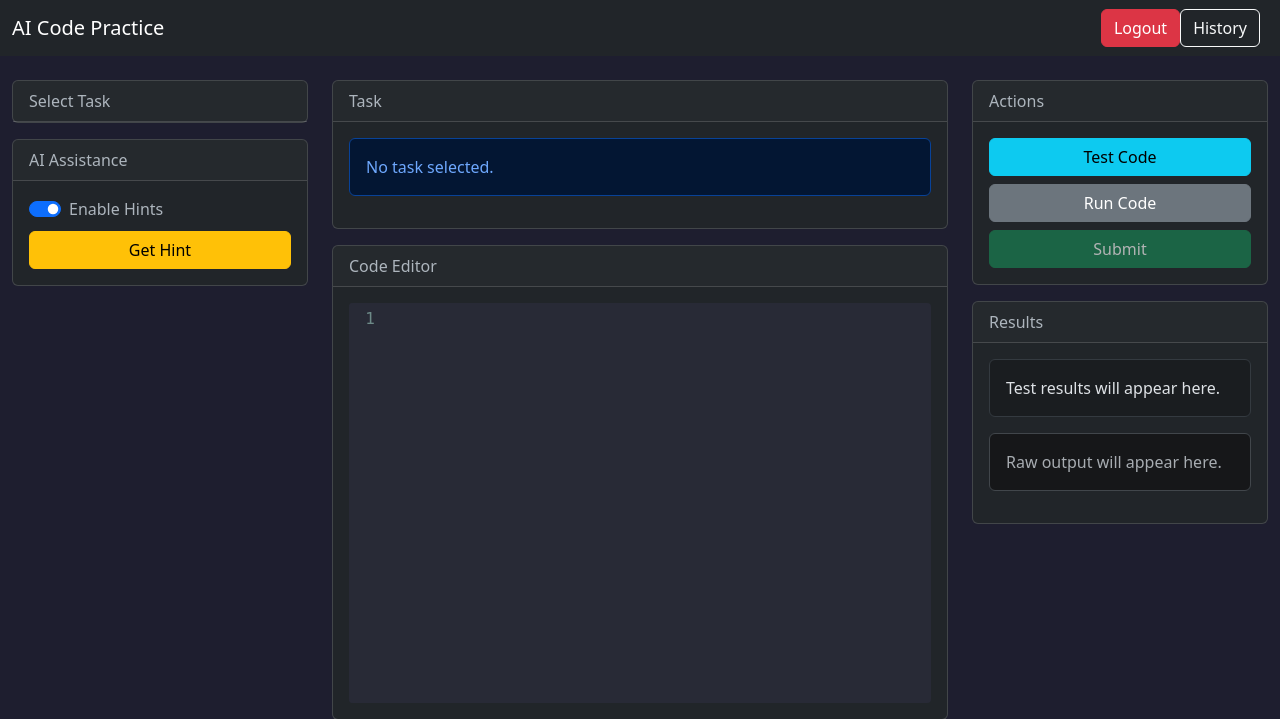
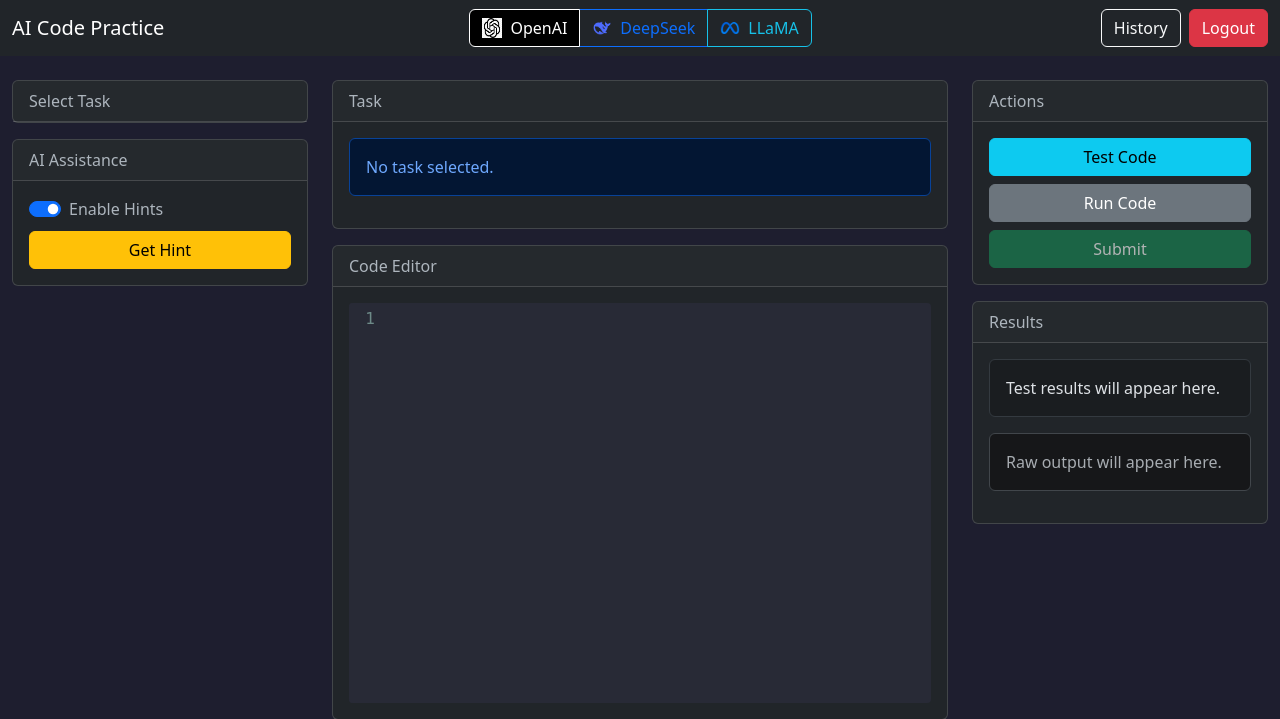
Before and after one commit to ramcus45/coding_practice_app, a Flask app: template templates/app.html in a window 1280 px wide. Shown: the top 719 px of the page. Run offline with Flask 3, Linux system fonts and the light colour scheme; the template is opened without the code that fills it, so the values that code supplies are empty; parts of the project's set-up code (start-up, migrations or seed data) failed here and were passed over.

Commit message:
whole lot of goods

```diff
--- a/app.py
+++ b/app.py
@@ -1,14 +1,14 @@
 from functools import wraps
 from flask import Flask, make_response, render_template, request, jsonify, redirect, url_for, session
-from flask_sqlalchemy import SQLAlchemy
 import openai
 from datetime import datetime, timezone
 import dotenv
 import os
-import hashlib
+from utils import hash_password
 import subprocess
 from flask import flash
-from sqlalchemy.orm import joinedload
+import requests
+from models import db, User, CodeSubmission, CompletedTask
 
 
 
@@ -22,14 +22,19 @@ password = os.getenv("password")
 database = os.getenv("database")
 
 app = Flask(__name__)
-app.secret_key = os.getenv("SECRET_KEY", "your_secret_key")
+app.secret_key = os.getenv("SECRET_KEY")
 
 # Configure SQLAlchemy
 app.config['SQLALCHEMY_DATABASE_URI'] = f"mysql+pymysql://{user}:{password}@{host}:{port}/{database}"
 print("DB URI:", app.config['SQLALCHEMY_DATABASE_URI'])
 app.config['SQLALCHEMY_TRACK_MODIFICATIONS'] = False
 
-db = SQLAlchemy(app)
+db.init_app(app)
+
+# Create the database tables if they don't exist
+with app.app_context():
+    db.create_all()
+
 # Configure MySQL connection
 
 client = openai.OpenAI(api_key=api_key)  # Create OpenAI client
@@ -67,38 +72,6 @@ PREDEFINED_TASKS = {
 }
 
 
-# Models
-class User(db.Model):
-    __tablename__ = 'users'  # <-- match your existing table name here
-    id = db.Column(db.Integer, primary_key=True)
-    username = db.Column(db.String(255), unique=True, nullable=False)
-    password_hash = db.Column(db.String(255), nullable=False)
-
-class CodeSubmission(db.Model):
-    __tablename__ = 'code_submissions'  # <-- match your existing table name here
-    id = db.Column(db.Integer, primary_key=True)
-    user_id = db.Column(db.Integer, db.ForeignKey('users.id'))
-    task = db.Column(db.Text)
-    user_code = db.Column(db.Text)
-    hint = db.Column(db.Text)
-    used_ai = db.Column(db.Boolean, default=True)  # ✅ NEW FIELD
-    timestamp = db.Column(db.DateTime, default=datetime.utcnow)  # Fixed here
-    start_time = db.Column(db.DateTime)
-    end_time = db.Column(db.DateTime)
-    duration_seconds = db.Column(db.Integer)
-
-
-class CompletedTask(db.Model):
-    __tablename__ = 'completed_tasks'  # <-- match your existing table name here
-    id = db.Column(db.Integer, primary_key=True)
-    user_id = db.Column(db.Integer, db.ForeignKey('users.id'))
-    task_key = db.Column(db.String(255))
-    timestamp = db.Column(db.DateTime, default=datetime.utcnow)  # Fixed here
-    __table_args__ = (db.UniqueConstraint('user_id', 'task_key', name='_user_task_uc'),)
-
-
-
-
 def login_required(view_func):
     @wraps(view_func)
     def wrapper(*args, **kwargs):
@@ -121,9 +94,7 @@ def nocache(view):
 
 
 
-# Hash password using SHA-3
-def hash_password(password):
-    return hashlib.sha3_256(password.encode()).hexdigest()
+
 
 @app.route('/')
 def home():
@@ -141,9 +112,10 @@ def register():
             db.session.add(user)
             db.session.commit()
             return redirect(url_for('login'))
-        except:
+        except Exception as e:
             db.session.rollback()
-            return "Username already exists! Try another."
+            flash("Username already exists! Try another.", "danger")
+            return render_template('register.html')
     return render_template('register.html')
 
 @app.route('/login', methods=['GET', 'POST'])
@@ -159,7 +131,8 @@ def login():
             session['username'] = user.username
             return redirect(url_for('dashboard'))
         else:
-            return "Invalid username or password!"
+            flash("Invalid username or password!", "danger")
+            return render_template('login.html')
     return render_template('login.html')
 
 @app.route('/dashboard')
@@ -196,7 +169,6 @@ def select_task():
 def execute_code():
     user_code = request.form['user_code']
     task_key = request.form['task_key']
-
     task = PREDEFINED_TASKS.get(task_key)
     if not task:
         return jsonify({"error": "Invalid task key."})
@@ -257,6 +229,31 @@ def run_code():
 
     return jsonify({"output": output})
 
+def get_openrouter_hint(prompt, model):
+    headers = {
+        "Authorization": f"Bearer {os.getenv('openrouter_api_key')}",
+        "HTTP-Referer": "http://localhost:5000",  # or your domain
+        "X-Title": "AI Code Practice"
+    }
+    payload = {
+        "model": model,
+        "messages": [{"role": "user", "content": prompt}],
+        "max_tokens": 100,
+    }
+
+    try:
+        response = requests.post(
+            "https://openrouter.ai/api/v1/chat/completions",
+            headers=headers,
+            json=payload
+        )
+        data = response.json()
+        return data['choices'][0]['message']['content']
+    except Exception as e:
+        print("OpenRouter hint error:", e)
+        return "[Error] Couldn't fetch hint from OpenRouter."
+
+
 
 
 @app.route('/get_hint', methods=['POST'])
@@ -265,22 +262,40 @@ def run_code():
 def get_hint():
     user_code = request.form['user_code']
     task_key = request.form['selectedTask']
+    provider = request.form.get("provider", "openai")
+    model = request.form.get("model", "gpt-4")
+
     task_info = PREDEFINED_TASKS.get(task_key)
     task_description = task_info["description"] if task_info else "Unknown task"
-    prompt = (f"You're an expert python teacher and you assigned your student with: {task_description}"+
-    f"Review the following code:\n{user_code} and provide a short hint 200 character max to help them complete the task.")
-    response = client.chat.completions.create(
-        model="gpt-4",
-        messages=[{"role": "user", "content": prompt}],
-        max_tokens=50
+
+    prompt = (
+        f"You're an expert python teacher and you assigned your student with: {task_description}\n"
+        f"Review the following code:\n{user_code}\n"
+        f"Provide a short hint (max 200 characters) to help them complete the task."
     )
-    hint = response.choices[0].message.content if response.choices else "No hint generated."
-    return jsonify({"hint": hint})
+
+    if provider in {"deepseek", "llama"}:
+        return jsonify({"hint": get_openrouter_hint(prompt, model+":free")})
+
+    elif provider == "openai":
+        response = client.chat.completions.create(
+            model=model,
+            messages=[{"role": "user", "content": prompt}],
+            max_tokens=50
+        )
+        hint = response.choices[0].message.content if response.choices else "No hint generated."
+        return jsonify({"hint": hint})
+
+    else:
+        return jsonify({"hint": "Unsupported provider."})
+
 
 @app.route('/submit_code', methods=['POST'])
 @login_required
 @nocache
 def submit_code():
+    provider = request.form['provider']
+    model = request.form['model']
     task = request.form['task']
     user_code = request.form['user_code']
     hint = request.form['hint']
@@ -306,7 +321,9 @@ def submit_code():
         start_time=start_dt,
         end_time=end_time,
         duration_seconds=duration_seconds,
-        used_ai=used_ai
+        used_ai=used_ai,
+        provider = provider,
+        model_used = model
     )
     db.session.add(submission)
     db.session.commit()
@@ -320,5 +337,6 @@ def submission_history():
     return render_template('history.html', submissions=submissions)
 
 
+
 if __name__ == '__main__':
     app.run(debug=True)
--- /dev/null
+++ b/static/js/main.js
@@ -0,0 +1,168 @@
+console.log("main.js loaded")
+
+let selectedTaskKey = "";
+  function selectTask(taskKey) {
+          selectedTaskKey = taskKey;
+          const task = allTasks[taskKey];
+
+          if (task) {
+              document.getElementById("selectedTaskDesc").innerText = task.description;
+          } else {
+              document.getElementById("selectedTaskDesc").innerText = "Invalid task selected.";
+          }
+
+          // Disable the submit button until tests are run again
+          document.getElementById("submitBtn").disabled = true;
+
+          // Lock in the AI toggle once a task is selected
+          document.getElementById("aiToggle").disabled = true;
+
+          document.getElementById("modelToggle").classList.add("model-locked");
+
+          // 🔒 Lock model selection buttons
+          document.querySelectorAll('input[name="modelOption"]').forEach(btn => {
+              btn.disabled = true;
+          });
+
+          // ✅ Send a request to the server to set the start_time in the session
+          fetch('/select_task', {
+              method: 'POST',
+              headers: { "Content-Type": "application/x-www-form-urlencoded" },
+              body: `task_key=${encodeURIComponent(taskKey)}`
+          })
+          .then(response => response.json())
+          .then(data => {
+              console.log("Task selected and start_time set:", data);
+          })
+          .catch(error => {
+              console.error("Error setting start_time:", error);
+          });
+      }
+
+
+
+
+        function getHint() {
+            console.log("➡️ getHint() triggered");
+            let userCode = editor.getValue();
+            if (!selectedTaskKey) {
+              alert("Please select a task first.");
+              return;
+            }
+
+            // ✅ GET SELECTED MODEL + PROVIDER
+            let modelInfo = document.querySelector('input[name="modelOption"]:checked').value;
+            let [provider, model] = modelInfo.split(":");
+
+            fetch('/get_hint', {
+              method: 'POST',
+              headers: { "Content-Type": "application/x-www-form-urlencoded" },
+              body: `user_code=${encodeURIComponent(userCode)}&selectedTask=${encodeURIComponent(selectedTaskKey)}&provider=${provider}&model=${model}`
+            })
+            .then(response => response.json())
+            .then(data => {
+              document.getElementById("code_hint").innerText = data.hint;
+            });
+          }
+
+
+        function runCode() {
+            let userCode = editor.getValue();
+            fetch('/run_code', {
+                method: 'POST',
+                headers: { "Content-Type": "application/x-www-form-urlencoded" },
+                body: `user_code=${encodeURIComponent(userCode)}`
+            })
+            .then(response => response.json())
+            .then(data => {
+                document.getElementById("run_result").innerText = data.output;
+            });
+        }
+
+
+        function testCode() {
+            let userCode = editor.getValue();
+            if (!selectedTaskKey) {
+                alert("Please select a task first.");
+                return;
+            }
+
+            fetch('/execute_code', {
+                method: 'POST',
+                headers: { "Content-Type": "application/x-www-form-urlencoded" },
+                body: `user_code=${encodeURIComponent(userCode)}&task_key=${encodeURIComponent(selectedTaskKey)}`
+            })
+            .then(response => response.json())
+            .then(data => {
+                let resultContainer = document.getElementById("execution_result");
+                resultContainer.innerHTML = "";
+
+                data.results.forEach(test => {
+                    let status = test.passed ? "✅ Passed" : "❌ Failed";
+                    resultContainer.innerHTML += `<p><b>Input:</b> ${test.input} <br> <b>Expected:</b> ${test.expected} <br> <b>Output:</b> ${test.actual} <br> <b>Status:</b> ${status}</p><hr>`;
+                });
+
+                // Enable or disable the submit button
+                const submitBtn = document.getElementById("submitBtn");
+                if (data.all_tests_passed) {
+                    submitBtn.disabled = false;
+                } else {
+                    submitBtn.disabled = true;
+                }
+            });
+        }
+
+
+        function refreshCheckmarks() {
+          const usedAI = document.getElementById("aiToggle").checked;
+
+          for (const key in allTasks) {
+              const span = document.getElementById("check-" + key);
+              if (completedByMode.has(`${key}_${usedAI}`)) {
+                  span.innerText = "✅";
+              } else {
+                  span.innerText = "";
+              }
+          }
+      }
+      refreshCheckmarks();
+
+
+
+        function submitCode() {
+        let task = selectedTaskKey;
+        let userCode = editor.getValue();
+        let hint = document.getElementById("code_hint").innerText;
+        let usedAI = document.getElementById("aiToggle").checked;
+        let modelInfo = document.querySelector('input[name="modelOption"]:checked').value;
+
+        let [provider, model] = modelInfo.split(":");
+
+        if (!task) {
+            alert("Please select a task first.");
+            return;
+        }
+        fetch('/submit_code', {
+            method: 'POST',
+            headers: { "Content-Type": "application/x-www-form-urlencoded" },
+            body: `task=${encodeURIComponent(task)}&user_code=${encodeURIComponent(userCode)}&hint=${encodeURIComponent(hint)}&used_ai=${usedAI}&provider=${encodeURIComponent(provider)}&model=${encodeURIComponent(model)}`
+        })
+        .then(response => response.json())
+        .then(data => {
+            alert(data.message);
+        });
+    }
+
+
+        // Initialize CodeMirror
+        var editor = CodeMirror.fromTextArea(document.getElementById("code_editor"), {
+            mode: "python",
+            theme: "dracula",
+            lineNumbers: true
+        });
+
+        // Toggle hint button based on AI assistance checkbox
+        document.getElementById('aiToggle').addEventListener('change', function () {
+        document.getElementById('hintBtn').disabled = !this.checked;
+        refreshCheckmarks();
+});
--- a/templates/app.html
+++ b/templates/app.html
@@ -21,21 +21,84 @@
       border: 1px solid #ced4da;
       border-radius: 4px;
     }
+    .btn-openai {
+      color: black;
+      border-color: black;
+    }
+    .btn-openai.active,
+    .btn-check:checked + .btn-openai {
+      background-color: black;
+      color: white;
+    }
+
+    .btn-deepseek {
+      color: #0d6efd;
+      border-color: #0d6efd;
+    }
+    .btn-deepseek.active,
+    .btn-check:checked + .btn-deepseek {
+      background-color: #0d6efd;
+      color: white;
+    }
+
+    .btn-llama {
+      color: #17c1e8; /* Light blue */
+      border-color: #17c1e8;
+    }
+    .btn-llama.active,
+    .btn-check:checked + .btn-llama {
+      background-color: #17c1e8;
+      color: white;
+    }
+    .model-locked label {
+  opacity: 0.6;
+  pointer-events: none;
+}
+
   </style>
 </head>
 <body>
 
 <!-- Navbar -->
 <nav class="navbar navbar-expand-lg navbar-dark bg-dark">
-    <div class="container-fluid">
+  <div class="container-fluid align-items-center">
     <a class="navbar-brand" href="#">AI Code Practice</a>
+
+    <!-- Model Toggle Centered -->
+    <div class="btn-group" role="group" id="modelToggle">
+      <!-- OpenAI -->
+      <input type="radio" class="btn-check" name="modelOption" id="openaiBtn" autocomplete="off" value="openai:gpt-4" checked>
+      <label class="btn btn-openai d-flex align-items-center gap-2" for="openaiBtn">
+        <img src="{{ url_for('static', filename='media/openai_logo.png') }}" alt="OpenAI" width="20" height="20">
+        OpenAI
+      </label>
+
+      <!-- DeepSeek -->
+      <input type="radio" class="btn-check" name="modelOption" id="deepseekBtn" autocomplete="off" value="deepseek:deepseek/deepseek-chat-v3-0324:free">
+      <label class="btn btn-deepseek d-flex align-items-center gap-2" for="deepseekBtn">
+        <img src="{{ url_for('static', filename='media/DeepSeek_logo_icon.png') }}" alt="DeepSeek" width="20" height="20">
+        DeepSeek
+      </label>
+
+      <!-- LLaMA -->
+      <input type="radio" class="btn-check" name="modelOption" id="llamaBtn" autocomplete="off" value="llama:meta-llama/llama-4-maverick:free">
+      <label class="btn btn-llama d-flex align-items-center gap-2" for="llamaBtn">
+        <img src="{{ url_for('static', filename='media/meta-icon.png') }}" alt="LLaMA" width="20" height="20">
+        LLaMA
+      </label>
+    </div>
+
+
+
+
+    <!-- Right side buttons -->
     <div class="d-flex">
+      <a href="/history" class="btn btn-outline-light me-2">History</a>
       <a href="/logout" class="btn btn-danger">Logout</a>
-        <a href="/history" class="btn btn-outline-light me-2">History</a>
-
     </div>
   </div>
 </nav>
+
 
   <div class="container-fluid mt-4">
     <div class="row">
@@ -115,6 +178,10 @@
     </div>
   </div>
 
+
+
+
+
     <!-- Bootstrap JS -->
     <script src="https://cdn.jsdelivr.net/npm/bootstrap@5.3.0/dist/js/bootstrap.bundle.min.js"></script>
     <script src="https://cdnjs.cloudflare.com/ajax/libs/codemirror/5.65.16/codemirror.min.js"></script>
@@ -136,163 +203,8 @@
       }
     </script>
 
-
-
-
-    <script>
-
-        let selectedTaskKey = "";
-        function selectTask(taskKey) {
-            selectedTaskKey = taskKey;
-            const task = allTasks[taskKey];
-
-            if (task) {
-                document.getElementById("selectedTaskDesc").innerText = task.description;
-            } else {
-                document.getElementById("selectedTaskDesc").innerText = "Invalid task selected.";
-            }
-
-            // Disable the submit button until tests are run again
-            document.getElementById("submitBtn").disabled = true;
-
-            // Lock in the AI toggle once a task is selected
-            document.getElementById("aiToggle").disabled = true;
-
-            // ✅ Send a request to the server to set the start_time in the session
-            fetch('/select_task', {
-                method: 'POST',
-                headers: { "Content-Type": "application/x-www-form-urlencoded" },
-                body: `task_key=${encodeURIComponent(taskKey)}`
-            })
-            .then(response => response.json())
-            .then(data => {
-                console.log("Task selected and start_time set:", data);
-            })
-            .catch(error => {
-                console.error("Error setting start_time:", error);
-            });
-        }
-
-
-
-        function getHint() {
-            console.log("➡️ getHint() triggered");
-            let userCode = editor.getValue();
-            if (!selectedTaskKey) {
-                alert("Please select a task first.");
-                return;
-            }
-
-            fetch('/get_hint', {
-                method: 'POST',
-                headers: { "Content-Type": "application/x-www-form-urlencoded" },
-                body: `user_code=${encodeURIComponent(userCode)}&selectedTask=${encodeURIComponent(selectedTaskKey)}`
-            })
-            .then(response => response.json())
-            .then(data => {
-                document.getElementById("code_hint").innerText = data.hint;
-            });
-        }
-
-        function runCode() {
-            let userCode = editor.getValue();
-            fetch('/run_code', {
-                method: 'POST',
-                headers: { "Content-Type": "application/x-www-form-urlencoded" },
-                body: `user_code=${encodeURIComponent(userCode)}`
-            })
-            .then(response => response.json())
-            .then(data => {
-                document.getElementById("run_result").innerText = data.output;
-            });
-        }
-
-
-        function testCode() {
-            let userCode = editor.getValue();
-            if (!selectedTaskKey) {
-                alert("Please select a task first.");
-                return;
-            }
-
-            fetch('/execute_code', {
-                method: 'POST',
-                headers: { "Content-Type": "application/x-www-form-urlencoded" },
-                body: `user_code=${encodeURIComponent(userCode)}&task_key=${encodeURIComponent(selectedTaskKey)}`
-            })
-            .then(response => response.json())
-            .then(data => {
-                let resultContainer = document.getElementById("execution_result");
-                resultContainer.innerHTML = "";
-
-                data.results.forEach(test => {
-                    let status = test.passed ? "✅ Passed" : "❌ Failed";
-                    resultContainer.innerHTML += `<p><b>Input:</b> ${test.input} <br> <b>Expected:</b> ${test.expected} <br> <b>Output:</b> ${test.actual} <br> <b>Status:</b> ${status}</p><hr>`;
-                });
-
-                // Enable or disable the submit button
-                const submitBtn = document.getElementById("submitBtn");
-                if (data.all_tests_passed) {
-                    submitBtn.disabled = false;
-                } else {
-                    submitBtn.disabled = true;
-                }
-            });
-        }
-
-
-        function refreshCheckmarks() {
-          const usedAI = document.getElementById("aiToggle").checked;
-
-          for (const key in allTasks) {
-              const span = document.getElementById("check-" + key);
-              if (completedByMode.has(`${key}_${usedAI}`)) {
-                  span.innerText = "✅";
-              } else {
-                  span.innerText = "";
-              }
-          }
-      }
-      refreshCheckmarks();
-
-
-
-        function submitCode() {
-        let task = selectedTaskKey;
-        let userCode = editor.getValue();
-        let hint = document.getElementById("code_hint").innerText;
-        let usedAI = document.getElementById("aiToggle").checked; // ✅ NEW
-
-        if (!task) {
-            alert("Please select a task first.");
-            return;
-        }
-        fetch('/submit_code', {
-            method: 'POST',
-            headers: { "Content-Type": "application/x-www-form-urlencoded" },
-            body: `task=${encodeURIComponent(task)}&user_code=${encodeURIComponent(userCode)}&hint=${encodeURIComponent(hint)}&used_ai=${usedAI}` // ✅ MODIFIED
-        })
-        .then(response => response.json())
-        .then(data => {
-            alert(data.message);
-        });
-}
-
-
-        // Initialize CodeMirror
-        var editor = CodeMirror.fromTextArea(document.getElementById("code_editor"), {
-            mode: "python",
-            theme: "dracula",
-            lineNumbers: true
-        });
-
-        // Toggle hint button based on AI assistance checkbox
-        document.getElementById('aiToggle').addEventListener('change', function () {
-        document.getElementById('hintBtn').disabled = !this.checked;
-        refreshCheckmarks();
-});
-
-    </script>
+    <!-- Main JS -->
+    <script src="{{ url_for('static', filename='js/main.js') }}"></script>
 
 </body>
 </html>
--- /dev/null
+++ b/utils.py
@@ -0,0 +1,4 @@
+import hashlib
+# Hash password using SHA-3
+def hash_password(password):
+    return hashlib.sha3_256(password.encode()).hexdigest()
```
Also changed, not shown: models.py (added, +34 -0 lines), templates/history.html (+14 -0 lines), static/media/DeepSeek_logo_icon.png (added), static/media/meta-icon.png (added), static/media/openai_logo.png (added), 1 other file. Lines whose indentation alone changed are shown as unchanged.
